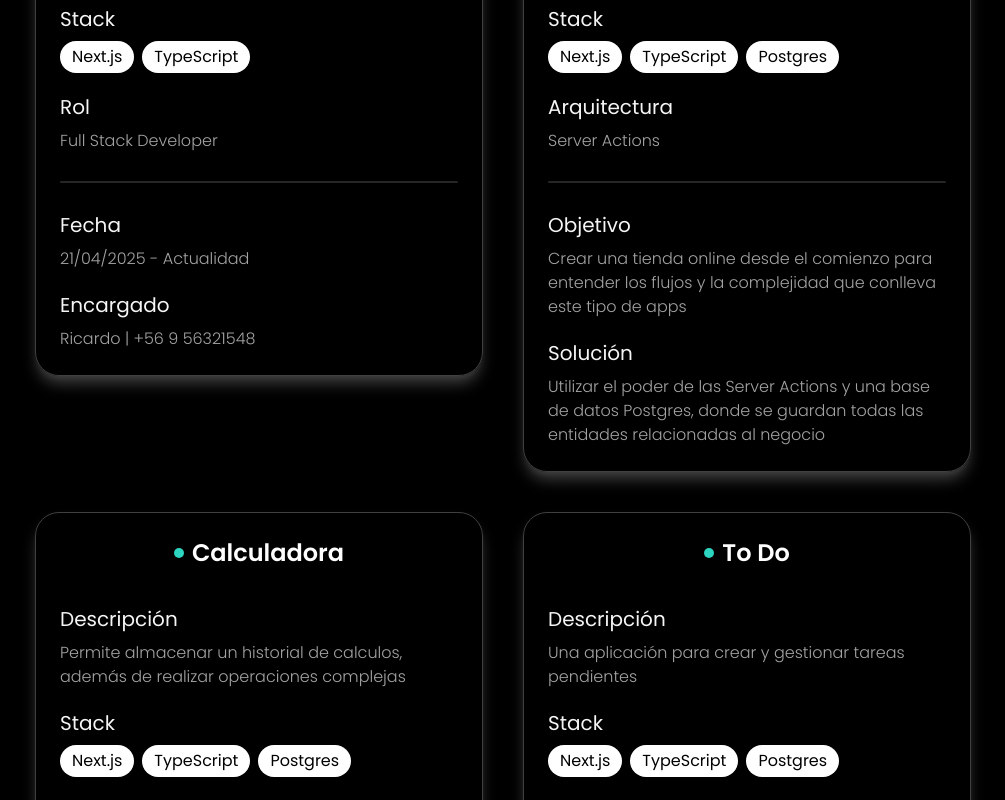
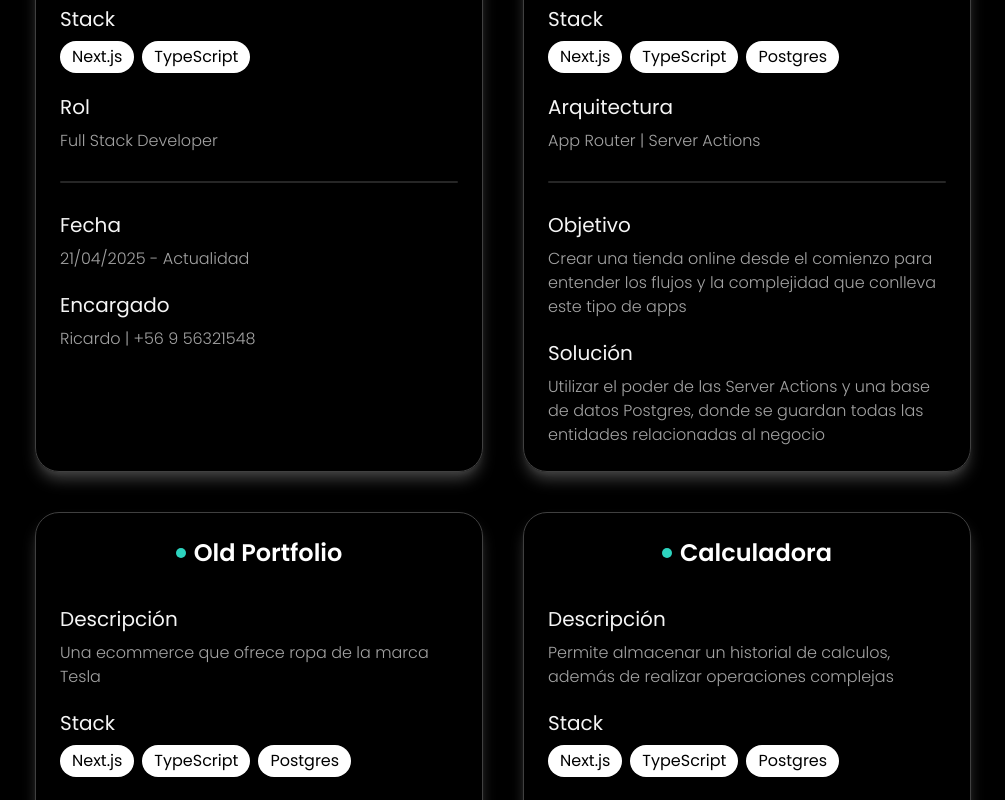
Before and after one commit to alex-arraga/portfolio-2025, a Next.js app: page /projects in a window 1280 px wide. Shown: the part 1160-1960 px from the top of the page, without its empty margins (137-1142 px from the left). Built offline with nearby package versions, Linux system fonts and the light colour scheme.

Commit message:
cards sizes fixed

```diff
--- a/src/app/globals.css
+++ b/src/app/globals.css
@@ -35,8 +35,8 @@
 }
 
 .project-card {
-  @apply flex max-w-md cursor-pointer flex-col gap-4 rounded-3xl border
-    border-neutral-700 p-6 transition-all duration-300 hover:scale-105
+  @apply flex h-full max-w-md flex-1 cursor-pointer flex-col gap-4 rounded-3xl
+    border border-neutral-700 p-6 transition-all duration-300 hover:scale-105
     hover:border-neutral-400 hover:shadow-xl sm:gap-5 2xl:p-10;
 }
 
@@ -59,7 +59,7 @@
 }
 
 .work-card {
-  @apply flex h-fit cursor-pointer flex-col items-start justify-between gap-6
+  @apply flex flex-1 cursor-pointer flex-col items-start justify-between gap-6
     rounded-3xl border border-neutral-700 p-6 transition-all duration-300
     hover:shadow-slate-600 hover:border-neutral-400 hover:scale-105 hover:shadow-xl
     2xl:p-10;
--- a/src/features/projects/constants/links.ts
+++ b/src/features/projects/constants/links.ts
@@ -3,6 +3,7 @@ export const GarageGoLink = 'https://garagego.cl/'
 export const GestionDatosLink = 'https://www.gestionadatos.cl/'
 
 // Personal
+export const OldPortfolioLink = 'https://personal-portfolio-alexs-projects-f57d95e3.vercel.app/'
 export const RssScraperLink = 'https://github.com/alex-arraga/rss_scraper'
 export const TesloShopLink = 'https://teslo-shop-project.vercel.app/'
 export const CalculatorLink = 'https://personal-portfolio-alexs-projects-f57d95e3.vercel.app/projects/calculator'
--- a/src/features/projects/constants/projects.ts
+++ b/src/features/projects/constants/projects.ts
@@ -3,6 +3,7 @@ import {
   GarageGoLink,
   GestionDatosLink,
   JavierManager,
+  OldPortfolioLink,
   RicardoManager, RssScraperLink, TesloShopLink, ToDoLink
 } from "@/features/projects/constants";
 import { Projects } from "../types";
@@ -57,16 +58,27 @@ export const FullStackProjects: Projects[] = [
     title: 'Teslo Shop',
     description: 'Una ecommerce que ofrece ropa de la marca Tesla',
     stack: ['Next.js', 'TypeScript', 'Postgres'],
-    architecture: 'Server Actions',
+    architecture: 'App Router | Server Actions',
     goal: 'Crear una tienda online desde el comienzo para entender los flujos y la complejidad que conlleva este tipo de apps',
     solution: 'Utilizar el poder de las Server Actions y una base de datos Postgres, donde se guardan todas las entidades relacionadas al negocio',
     link: TesloShopLink
   },
   {
     type: 'personal',
+    title: 'Old Portfolio',
+    description: 'Una ecommerce que ofrece ropa de la marca Tesla',
+    stack: ['Next.js', 'TypeScript', 'Postgres'],
+    goal: 'Crear un portfolio de presentación donde se muestren mis conocimientos y experiencias',
+    architecture: 'App Router',
+    solution: 'Autenticación utilizando Clerk, junto con Next.js y Postgres',
+    link: OldPortfolioLink
+  },
+  {
+    type: 'personal',
     title: 'Calculadora',
     description: 'Permite almacenar un historial de calculos, además de realizar operaciones complejas',
     stack: ['Next.js', 'TypeScript', 'Postgres'],
+    architecture: 'App Router',
     goal: 'Crear una herramienta de cálculo que elimine la necesidad de recordar o reingresar resultados anteriores',
     solution: 'Permitir al usuario generar un historial de cálculos, mostrando el detalle de cada operación y su resultado',
     link: CalculatorLink
@@ -76,6 +88,7 @@ export const FullStackProjects: Projects[] = [
     title: 'To Do',
     description: 'Una aplicación para crear y gestionar tareas pendientes',
     stack: ['Next.js', 'TypeScript', 'Postgres'],
+    architecture: 'App Router',
     goal: 'Aprender a utilizar bases de datos para crear tareas y marcarlas como completadas',
     solution: 'Utilización de Postgres y formularios para la creación de las mismas',
     link: ToDoLink
```
